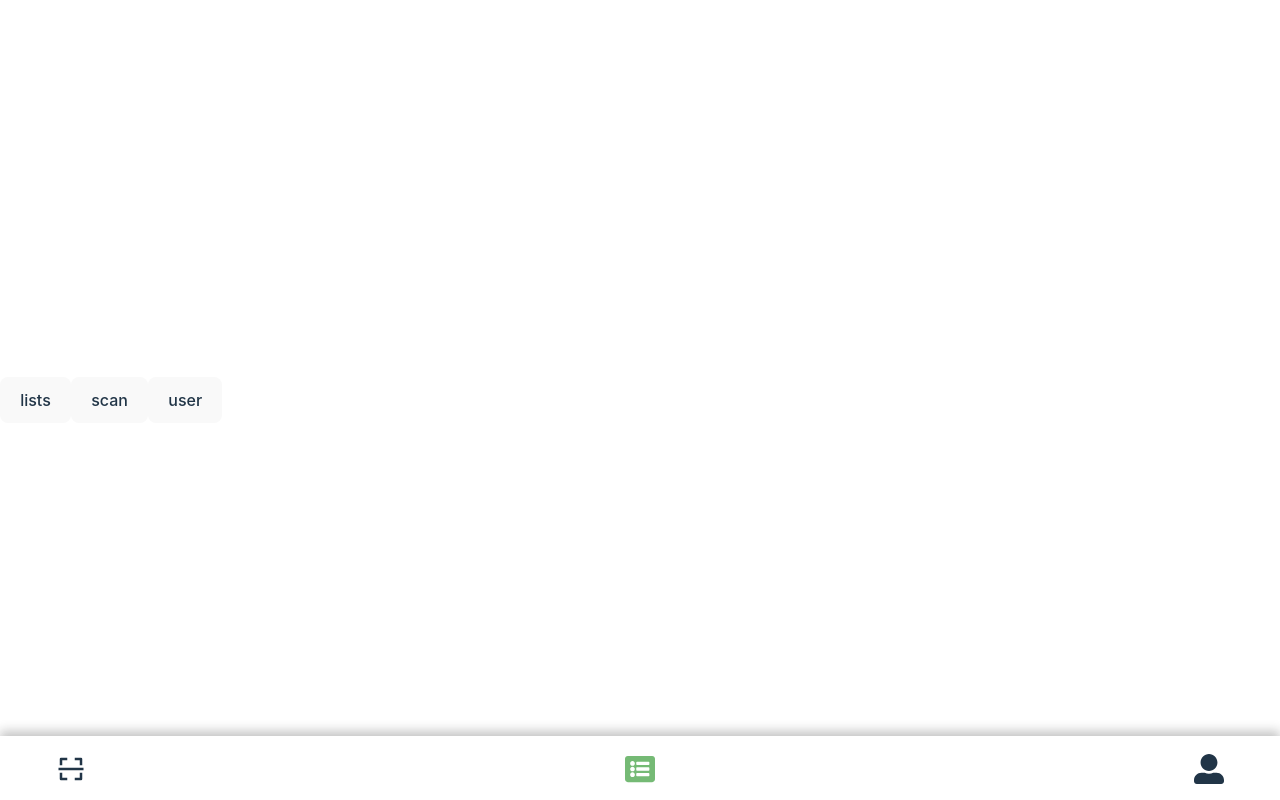
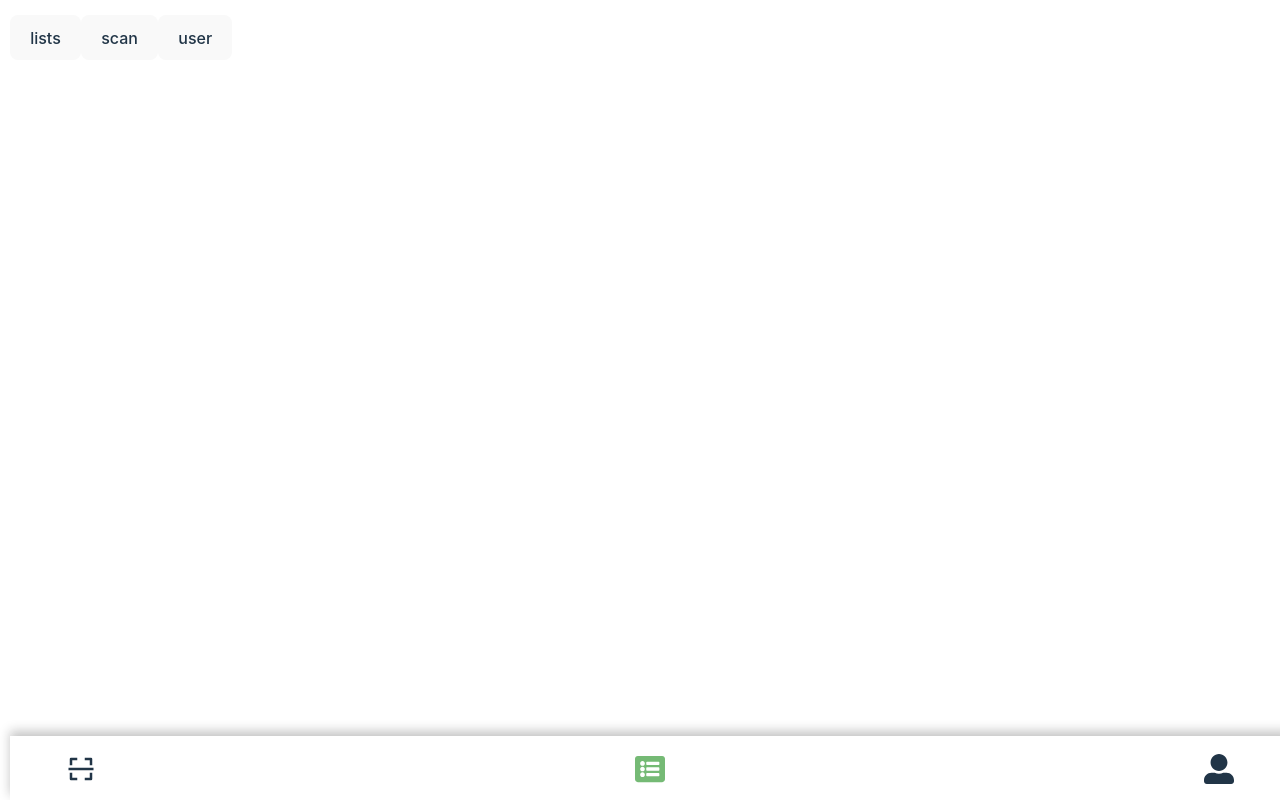
Before and after one commit to Striller18/ProductListScaningBarcodes, a React (Vite) app in the folder frontend/: page / in a window 1280 px wide. Built offline with nearby package versions, Linux system fonts and the light colour scheme.

Commit message:
add margin to root, remove colors and body style

```diff
--- a/frontend/src/css/App.css
+++ b/frontend/src/css/App.css
@@ -1,4 +1,8 @@
-
+:root{
+  margin-top: 15px;
+  margin-left: 10px;
+  margin-right: 10px;
+}
 
 .logo {
   height: 6em;
--- a/frontend/src/css/index.css
+++ b/frontend/src/css/index.css
@@ -7,18 +7,13 @@
 
   color-scheme: light dark;
   color: rgba(255, 255, 255, 0.87);
-  background-color: #242424;
+  background-color: #363636;
 
   /* font-synthesis: none;
   text-rendering: optimizeLegibility;
   -webkit-font-smoothing: antialiased;
   -moz-osx-font-smoothing: grayscale;
   -webkit-text-size-adjust: 100%; */
-
-  --green: '#75BA75';
-  --white: '#eeeeee';
-  --grey: '#949494';
-  --black: '#363636';
 }
 
 a {
@@ -28,14 +23,6 @@ a {
 }
 a:hover {
   color: #535bf2;
-}
-
-body {
-  margin: 0;
-  display: flex;
-  place-items: center;
-  min-width: 320px;
-  min-height: 100vh;
 }
 
 h1 {
```
